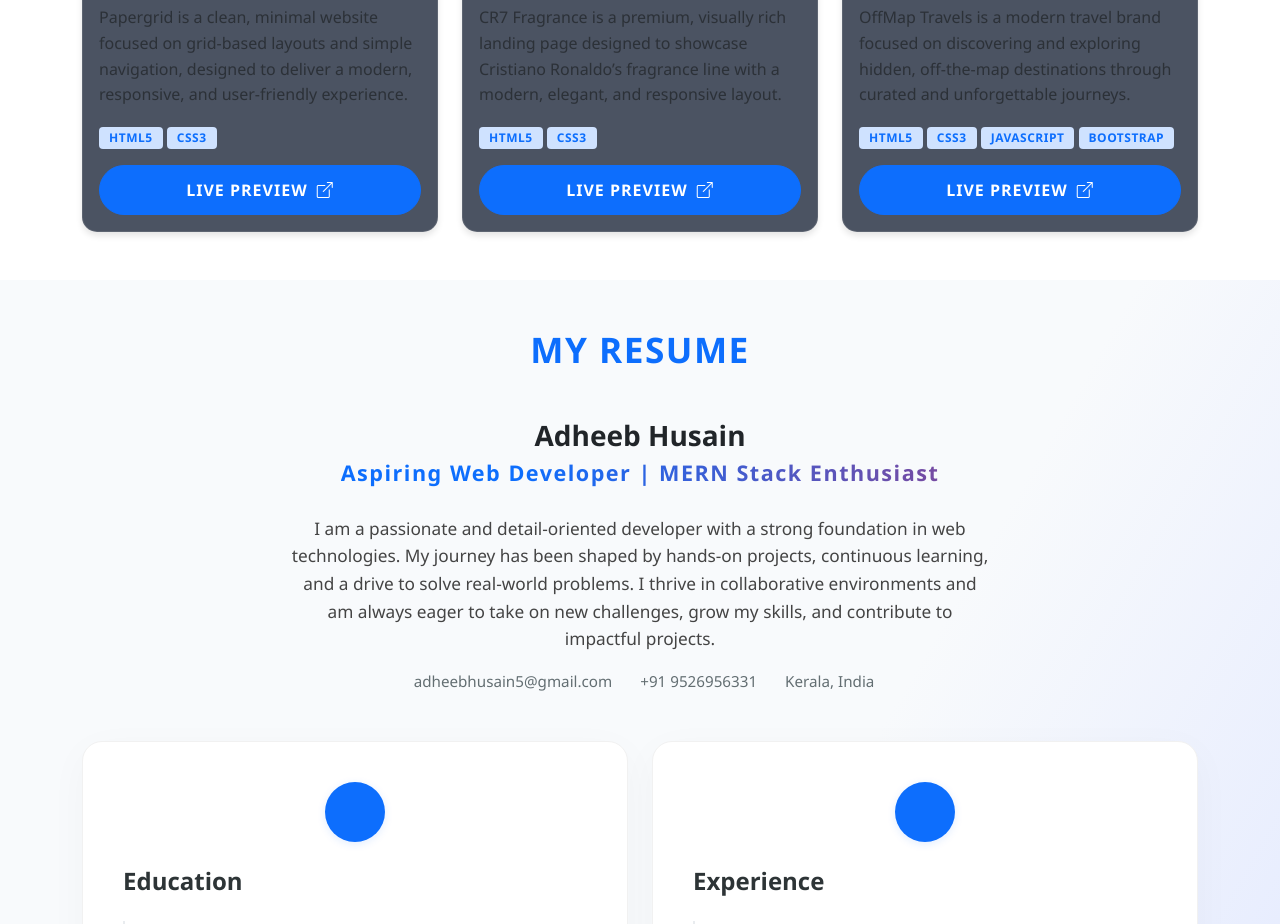
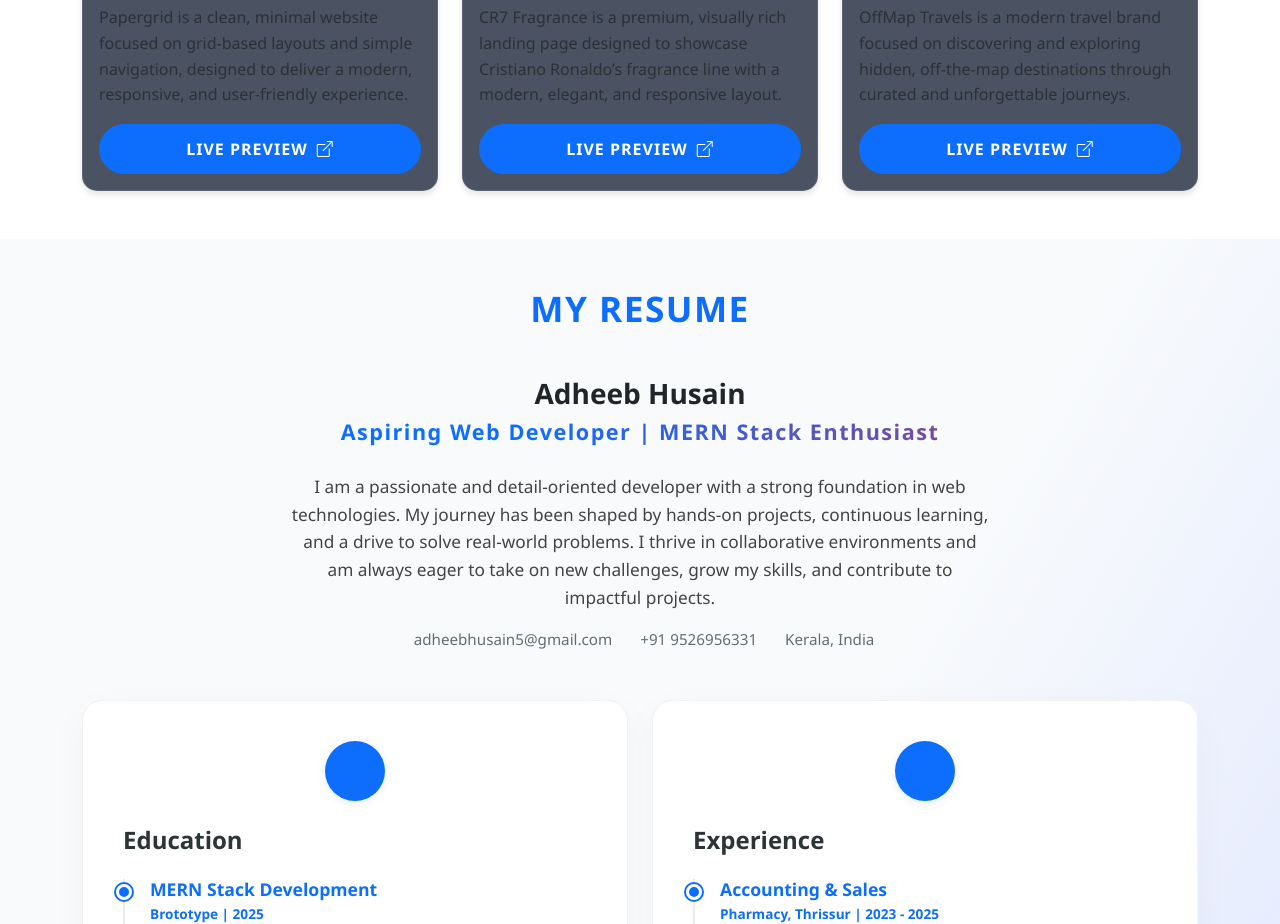
Before and after one commit to Adheeb2006/Portfolio, a plain HTML site: page index.html in a window 1280 px wide. Shown: the part 2252-3176 px from the top of the page. Drawn offline with nearby package versions, Linux system fonts and the light colour scheme.

Commit message:
Update index.html

```diff
--- a/index.html
+++ b/index.html
@@ -137,10 +137,7 @@
                     <div class="card-body">
                         <h5 class="card-title fw-bold">Papergrid </h5>
                         <p class="card-text text-muted">Papergrid is a clean, minimal website focused on grid-based layouts and simple navigation, designed to deliver a modern, responsive, and user-friendly experience.</p>
-                        <div class="mb-3">
-                            <span class="badge bg-primary-subtle text-primary">HTML5</span>
-                            <span class="badge bg-primary-subtle text-primary">CSS3</span>
-                        </div>
+
                         <a href="https://adheeb2006.github.io/papergrid/" target="_blank" class="btn btn-primary w-100">Live Preview <i class="bi bi-box-arrow-up-right ms-1"></i></a>
                     </div>
                 </div>
@@ -154,10 +151,7 @@
                     <div class="card-body">
                         <h5 class="card-title fw-bold">CR7 Fragrance </h5>
                         <p class="card-text text-muted">CR7 Fragrance is a premium, visually rich landing page designed to showcase Cristiano Ronaldo’s fragrance line with a modern, elegant, and responsive layout.</p>
-                        <div class="mb-3">
-                             <span class="badge bg-primary-subtle text-primary">HTML5</span>
-                            <span class="badge bg-primary-subtle text-primary">CSS3</span>
-                        </div>
+
                         <a href="https://adheeb2006.github.io/cr7/" target="_blank" class="btn btn-primary w-100">Live Preview <i class="bi bi-box-arrow-up-right ms-1"></i></a>
                     </div>
                 </div>
@@ -171,12 +165,6 @@
                     <div class="card-body">
                         <h5 class="card-title fw-bold">OffMap Travels </h5>
                         <p class="card-text text-muted">OffMap Travels is a modern travel brand focused on discovering and exploring hidden, off-the-map destinations through curated and unforgettable journeys.</p>
-                        <div class="mb-3">
-                             <span class="badge bg-primary-subtle text-primary">HTML5</span>
-                            <span class="badge bg-primary-subtle text-primary">CSS3</span>
-                            <span class="badge bg-primary-subtle text-primary">JAVASCRIPT</span>
-                            <span class="badge bg-primary-subtle text-primary">BOOTSTRAP</span>
-                        </div>
                         <a href="https://adheeb2006.github.io/OffMap-Travels/" target="_blank" class="btn btn-primary w-100">Live Preview <i class="bi bi-box-arrow-up-right ms-1"></i></a>
                     </div>
                 </div>
```
